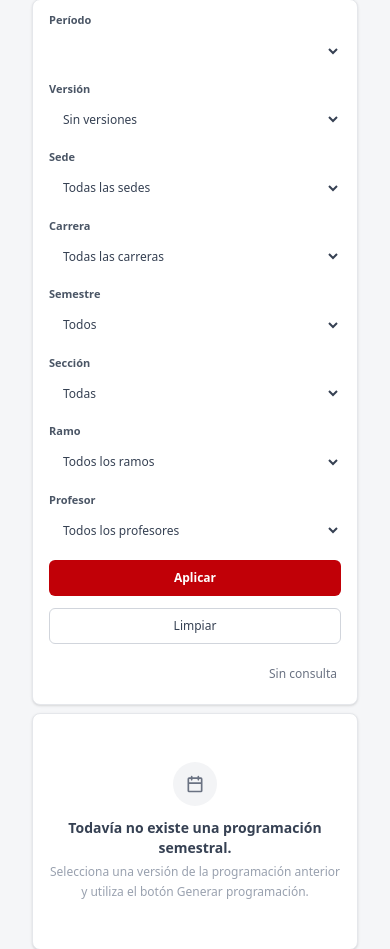
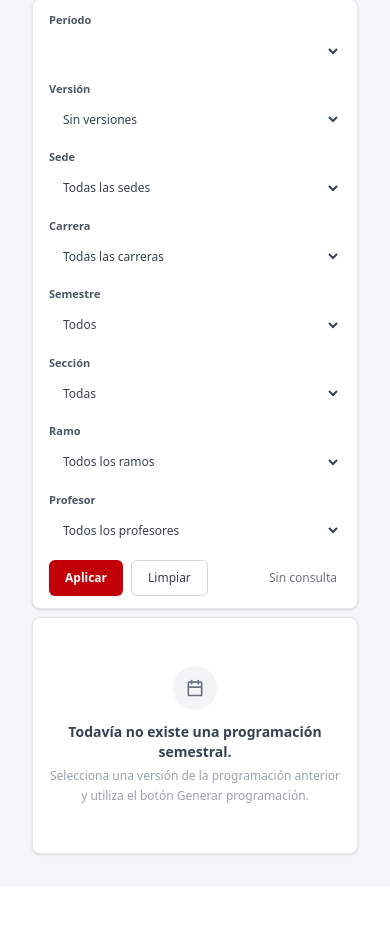
Before and after one commit to DDARKCHI/SistemaHorarios, a Laravel app: page /programacion/semestral in a window 390 px wide. Shown: the part 354-1303 px from the top of the page. After the commit the page ends 1211 px from the top, so only its background shows below. Run offline with Laravel 12, Linux system fonts and the light colour scheme; a user stored in the database is signed in; data comes from the database, SQL or seed files in the repository; data that the repository does not hold is empty; style sheets or scripts are compiled from the project's sources.

Commit message:
Mejora la distribucion de filtros semestrales

```diff
--- a/resources/views/programacion/semestral/index.blade.php
+++ b/resources/views/programacion/semestral/index.blade.php
@@ -99,7 +99,7 @@
         class="mb-2 rounded-lg border border-gray-200 bg-white px-4 py-3 shadow-sm"
     >
 
-        <div class="grid grid-cols-1 gap-3 sm:grid-cols-2 md:grid-cols-4 xl:grid-cols-[0.7fr_0.8fr_1.1fr_1.45fr_0.75fr_0.8fr_1.45fr_1.45fr_auto_auto_auto] xl:items-end">
+        <div class="grid grid-cols-1 gap-3 sm:grid-cols-2 md:grid-cols-4">
 
             <div class="min-w-0">
                 <label
@@ -328,6 +328,9 @@
                 </select>
             </div>
 
+        </div>
+
+        <div class="mt-3 flex flex-wrap items-center gap-2">
             <button
                 type="submit"
                 class="h-9 whitespace-nowrap rounded-md bg-red-700 px-4 text-xs font-semibold text-white transition hover:bg-red-800"
@@ -342,7 +345,7 @@
                 Limpiar
             </a>
 
-            <div class="flex h-9 items-center justify-end whitespace-nowrap px-1 text-xs text-gray-500">
+            <div class="ml-auto flex h-9 items-center justify-end whitespace-nowrap px-1 text-xs text-gray-500">
                 @if ($hayFiltroAplicado)
                     <span class="font-semibold text-gray-700">
                         {{ number_format($horarios->count()) }}
```
